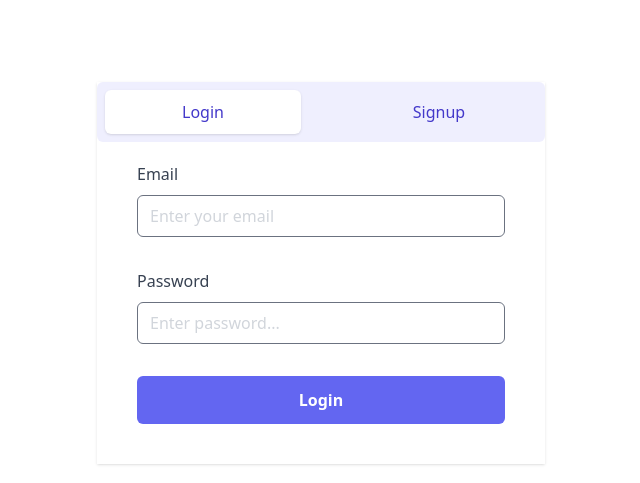
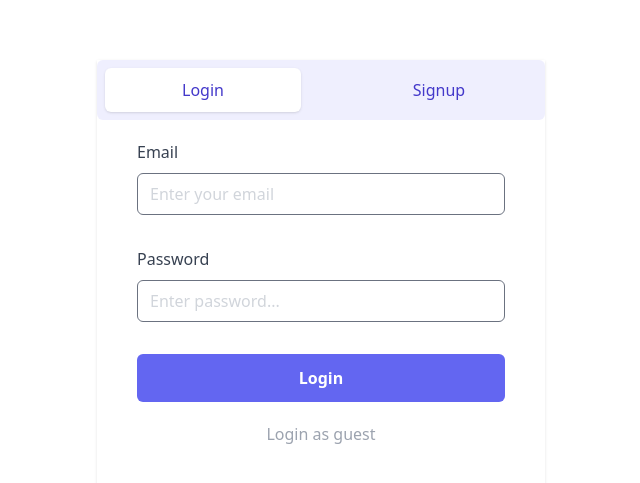
Before and after one commit to UtkarshNawalgaria/ProjectFlow, a React (Vite) app in the folder web/: page / in a window 1280 px wide. Shown: the part 127-610 px from the top of the page, without its empty margins (319-959 px from the left). Built offline with nearby package versions, Linux system fonts and the light colour scheme; no server answers.

Commit message:
feat: Add guest login

```diff
--- a/web/src/context/AuthProvider.tsx
+++ b/web/src/context/AuthProvider.tsx
@@ -27,6 +27,7 @@ export type AuthContextType = {
     password: string,
     onError: (error: Error) => void
   ) => void;
+  guestLogin: () => void;
   register: (
     data: TAuthData,
     onSuccess: () => void,
@@ -117,6 +118,14 @@ export const AuthProvider: React.FC<Props> = ({ children, redirectUrl }) => {
     );
   }
 
+  function guestLogin() {
+    login(
+      import.meta.env.VITE_GUEST_USER_EMAIL,
+      import.meta.env.VITE_GUEST_USER_PASSWORD,
+      (error) => console.log(error.message)
+    );
+  }
+
   function logout(): void {
     setAuth(null, false);
     window.localStorage.removeItem(authTokenKey);
@@ -131,6 +140,7 @@ export const AuthProvider: React.FC<Props> = ({ children, redirectUrl }) => {
         setAuth,
         register,
         login,
+        guestLogin,
         logout,
         verifyToken,
       }}>
--- a/web/src/pages/home.tsx
+++ b/web/src/pages/home.tsx
@@ -9,7 +9,8 @@ const HomePage = () => {
   });
   const [error, setError] = useState<string>("");
   const [selectedIndex, setSelectedIndex] = useState(0);
-  const { register, login, auth, redirectUrl } = useAuth() as AuthContextType;
+  const { register, login, guestLogin, auth, redirectUrl } =
+    useAuth() as AuthContextType;
 
   useEffect(() => {
     if (auth?.accessToken) {
@@ -76,6 +77,7 @@ const HomePage = () => {
             <Tab.Panel className="px-10 pb-10 pt-5">
               {({ selected }) => {
                 return (
+                  <>
                     <form onSubmit={(e) => handleFormSubmit(e, "login")}>
                       {selected && error ? (
                         <div className="text-error mb-5">{error}</div>
@@ -120,6 +122,10 @@ const HomePage = () => {
                         value="Login"
                       />
                     </form>
+                    <div className="text-center mt-5 text-gray-400 hover:underline cursor-pointer">
+                      <a onClick={guestLogin}>Login as guest</a>
+                    </div>
+                  </>
                 );
               }}
             </Tab.Panel>
```
Also changed, not shown: 1 other file (tests, documents, lock files or other folders). Lines whose indentation alone changed are shown as unchanged.
